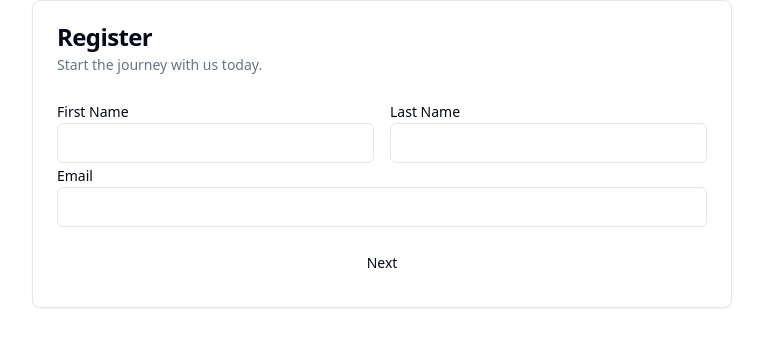
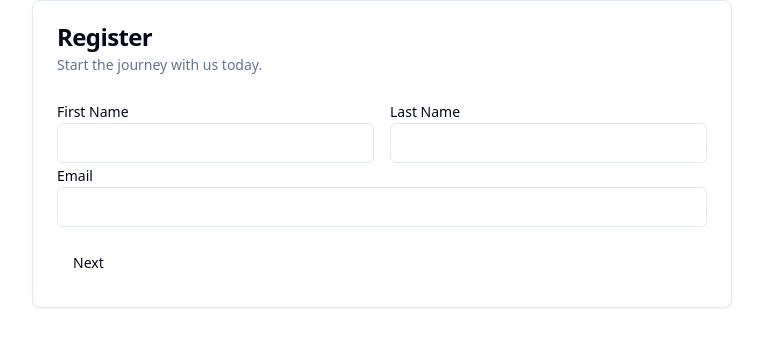
Before and after one commit to akadeepesh/Virtual-Mentor-EY, a Next.js app in the folder frontend/: page /check in a window 1280 px wide. Shown: the top 346 px of the page, without its empty margins (258-1021 px from the left). Built offline with nearby package versions, Linux system fonts and the light colour scheme; no server answers.

Commit message:
cheking before next button

```diff
--- a/frontend/pages/check.tsx
+++ b/frontend/pages/check.tsx
@@ -30,6 +30,7 @@ const Form = () => {
     gender: '',
   });
   const [section, setSection] = useState<number>(1);
+  const [errors, setErrors] = useState<Partial<FormData>>({});
 
   useEffect(() => {
     if (user) {
@@ -43,7 +44,26 @@ const Form = () => {
   }, [user]);
 
   const handleNextClick = () => {
-    setSection(section + 1);
+    if (section === 1) {
+      const formErrors: Partial<FormData> = {};
+      if (!formData.firstName.trim()) {
+        formErrors.firstName = "First name can't be empty";
+      }
+      if (!formData.lastName.trim()) {
+        formErrors.lastName = "Last name can't be empty";
+      }
+      if (!formData.email.trim()) {
+        formErrors.email = "Email can't be empty";
+      }
+      if (Object.keys(formErrors).length === 0) {
+        setErrors({});
+        setSection(section + 1);
+      } else {
+        setErrors(formErrors);
+      }
+    } else {
+      setSection(section + 1);
+    }
   };
 
   const handlePreviousClick = () => {
@@ -97,17 +117,22 @@ const Form = () => {
                   <div className="w-full md:w-1/2 pr-2">
                     <Label>First Name</Label>
                     <Input type="text" name="firstName" value={formData.firstName} onChange={(e) => setFormData({ ...formData, firstName: e.target.value })} />
+                    {errors.firstName && <span className="text-red-400">{errors.firstName}</span>}
                   </div>
                   <div className="w-full md:w-1/2 pl-2">
                     <Label>Last Name</Label>
                     <Input type="text" name="lastName" value={formData.lastName} onChange={(e) => setFormData({ ...formData, lastName: e.target.value })} />
+                    {errors.lastName && <span className="text-red-400">{errors.lastName}</span>}
                   </div>
                 </div>
                 <div className="mb-4">
                   <Label>Email</Label>
                   <Input type="text" name="email" value={formData.email} onChange={(e) => setFormData({ ...formData, email: e.target.value })} />
+                  {errors.email && <span className="text-red-400 text-sm">{errors.email}</span>}
                 </div>
-                <Button variant={"ghost"} onClick={handleNextClick}>Next</Button>
+                <div className="justify-between">
+                  <Button variant={"ghost"} onClick={handleNextClick}>Next</Button>
+                </div>
               </div>
             )}
 
```
